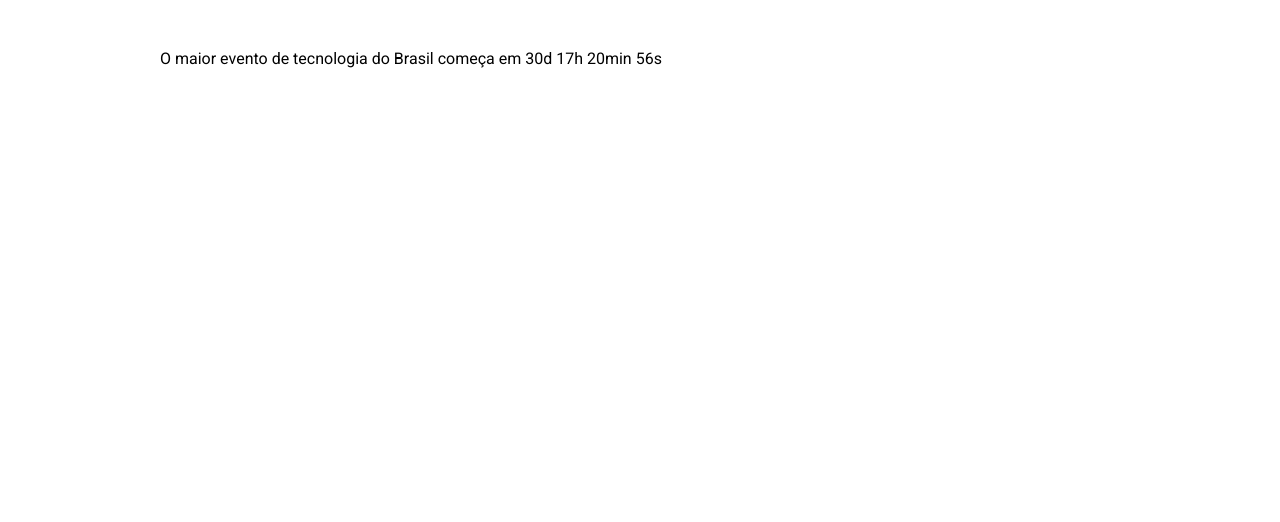
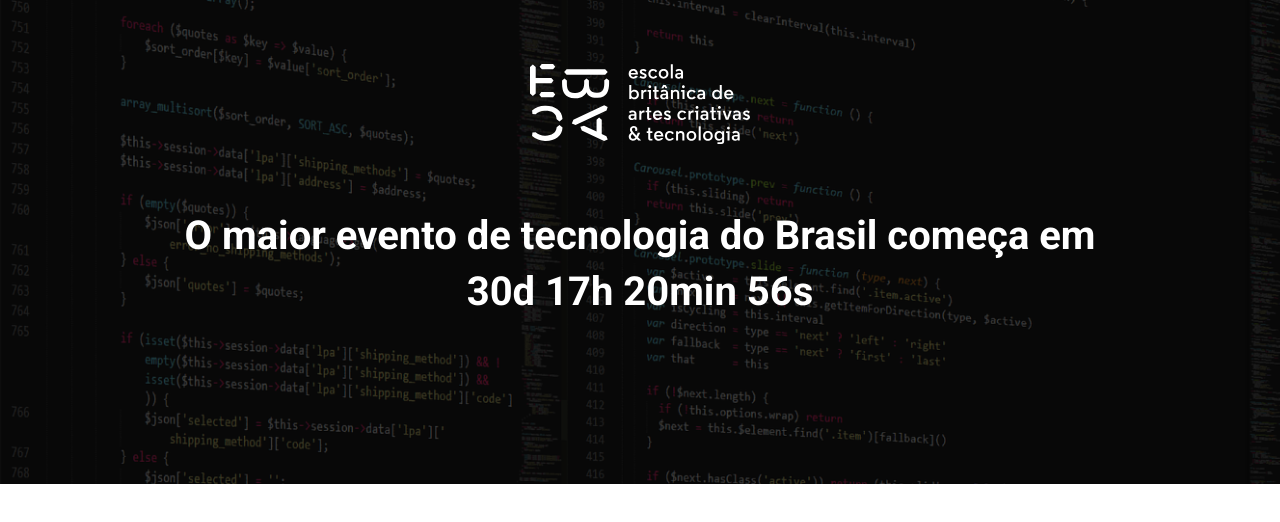
Before and after one commit to marlonnl/ebac_talks, a website built with Parcel: page src/index.html in a window 1280 px wide. Built offline with nearby package versions, Linux system fonts and the light colour scheme.

Commit message:
ADD: hero.

```diff
--- a/src/index.html
+++ b/src/index.html
@@ -16,9 +16,9 @@
 
         <div class="container">
 
-            <img src="./images/ebac_logo.svg" alt="">
+            <img class="hero__logo" src="./images/ebac_logo.svg" alt="EBAC logo">
 
-            <p>
+            <p class="hero__text">
                 O maior evento de tecnologia do Brasil começa em 30d 17h 20min 56s
             </p>
 
--- a/src/scripts/main.js
+++ b/src/scripts/main.js
@@ -0,0 +1 @@
+console.log('oi');
--- /dev/null
+++ b/src/styles/_hero.scss
@@ -0,0 +1,54 @@
+.hero {
+    padding-top: 64px;
+    padding-bottom: 100px;
+
+    background-image: url(../images/fundo.png);
+    background-repeat: no-repeat;
+    background-size: cover;
+    position: relative;
+
+    .container {
+        position: relative;
+    }
+
+    &::before {
+        position: absolute;
+        top: 0;
+        left: 0;
+        width: 100%;
+        height: 100%;
+        background-color: #000;
+        content: '';
+        opacity: .7;
+    }
+
+    &__text {
+        margin-top: 64px;
+        margin-bottom: 64px;
+
+        line-height: 56px;
+        font-size: 40px;
+        font-weight: 800;
+        text-align: center;
+    }
+
+    &__logo {
+        margin: 0 auto;
+        display: block;
+        height: 80px;
+    }
+
+    @media (max-width: 640px) {
+        padding: 40px 0;
+
+        &__logo {
+            height: 40px;
+        }
+
+        &__text {
+            font-size: 22px;
+            line-height: 24px;
+            margin: 24px 0;
+        }
+    }
+}
--- a/src/styles/main.scss
+++ b/src/styles/main.scss
@@ -1,8 +1,11 @@
+@use 'hero';
+
 * {
     box-sizing: border-box;
     margin: 0;
     padding: 0;
-    font-family: Roboto, sans-serif;
+    font-family: 'Roboto', sans-serif;
+    color: #ffffff;
 }
 
 .container {
@@ -13,4 +16,7 @@
     @media (max-width: 640px) {
         max-width: 80%;
     }
+    @media (max-width: 1024px) {
+        max-width: 90%;
+    }
 }
```
